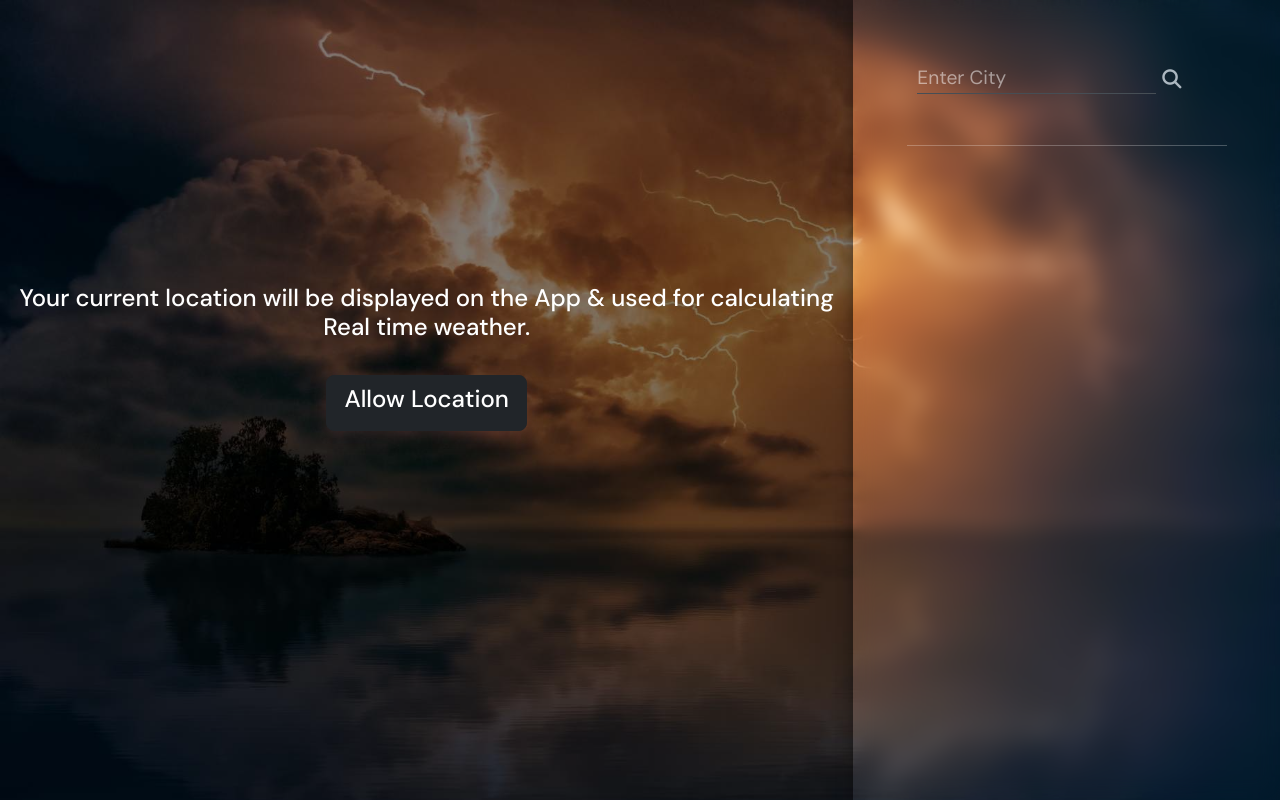
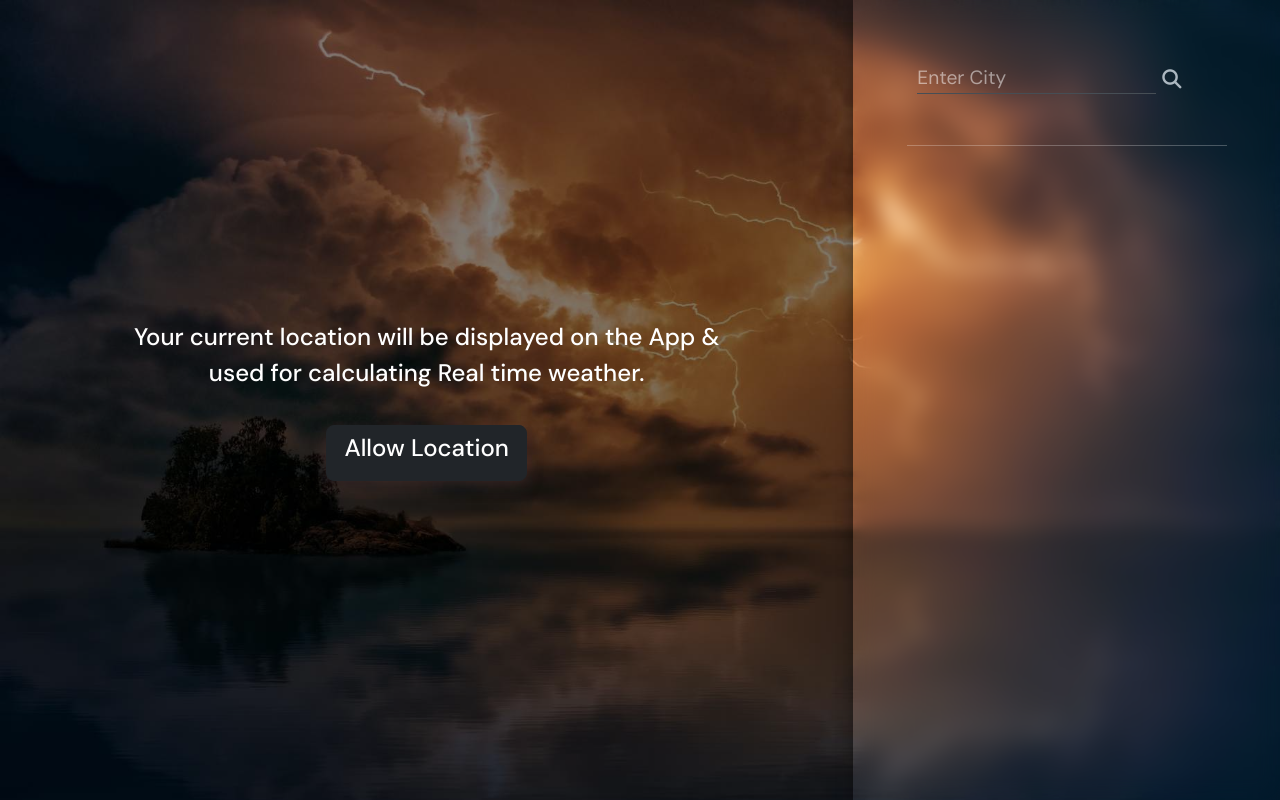
Before and after one commit to ameykorde/WeatherApp, a plain HTML site: page index.html in a window 1280 px wide. Drawn offline with nearby package versions, Linux system fonts and the light colour scheme.

Commit message:
edit in info text

```diff
--- a/index.html
+++ b/index.html
@@ -35,7 +35,7 @@
 
       <!-- Adding a message for the user -->
       <div class="text-center info-text">
-        <h4>Your current location will be displayed on the App & used for calculating Real time weather.</h4>
+        <h4 style="line-height: 1.5">Your current location will be displayed on the App & used for calculating Real time weather.</h4>
       </div>
 
       <!-- Adding a button for allowing location access -->
--- a/styles.css
+++ b/styles.css
@@ -99,7 +99,10 @@ textarea:focus, input:focus{
 }
 
 .info-text{
+    margin-top: 10%;
     padding: 0 15%;
+    width: 70% ;
+    line-height: 2;
 }
 
 .left-info-before button{
```
